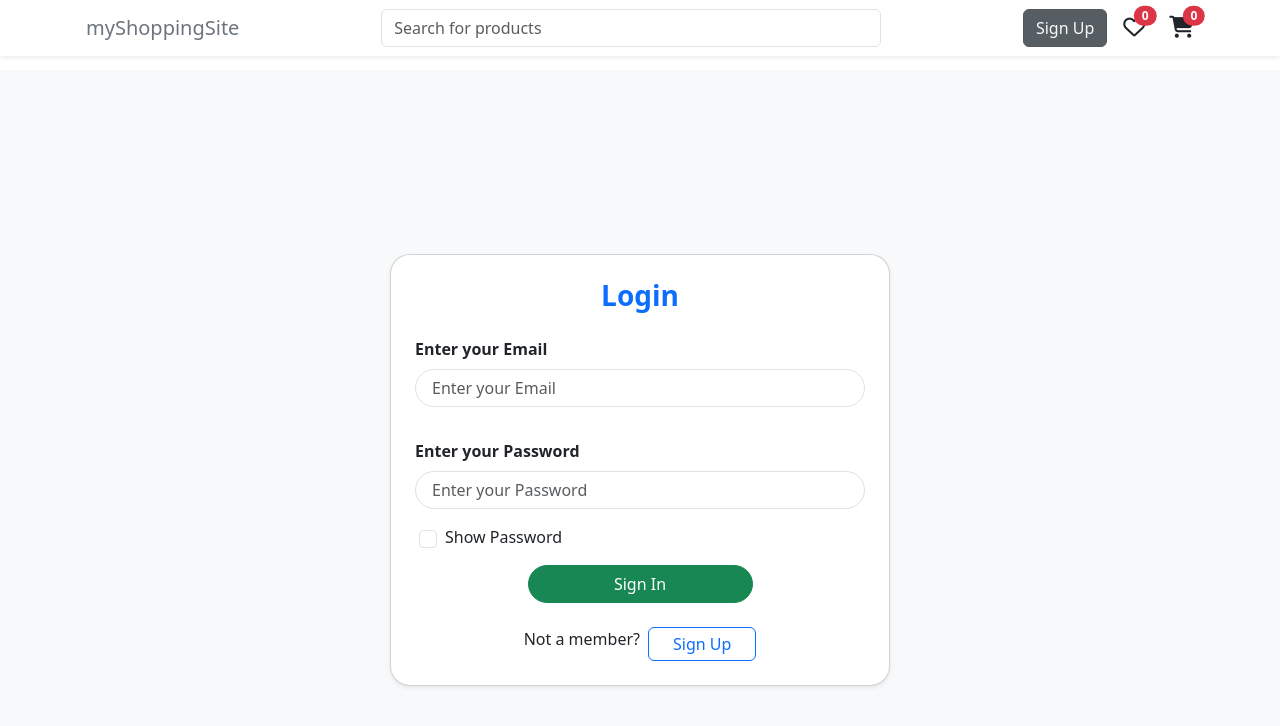
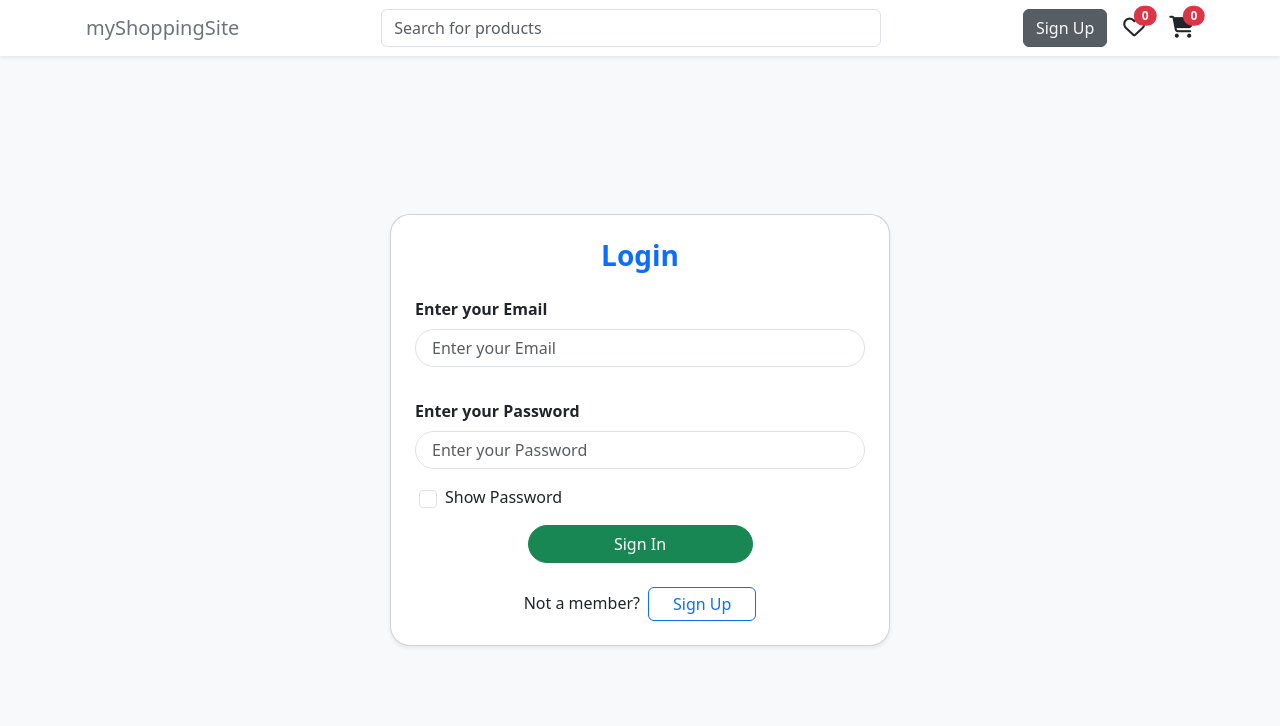
Before and after one commit to Jaytun-Kankotiya/eCommerce-Frontend, a React app: page /login in a window 1280 px wide. Shown: the top 726 px of the page. Built offline with nearby package versions, Linux system fonts and the light colour scheme; the HTML template or start-up script is replaced by a standard one.

Commit message:
Feat: Final Fix

```diff
--- a/src/contexts/ProductContext.jsx
+++ b/src/contexts/ProductContext.jsx
@@ -556,7 +556,7 @@ const ProductProvider = ({ children }) => {
                   [e.target.name]: e.target.value,
                 })
               }
-              placeholder="Email "
+              placeholder="Enter email (e.g., name@example.com)"
               className="form-control"
               style={{ height: "50px" }}
             />
@@ -724,13 +724,6 @@ const ProductProvider = ({ children }) => {
         console.log("Cart clear: ", cartData);
       }
     }
-    //  else {
-    //   toast.error(
-    //     isAddressValid
-    //       ? "Please add Delivery address to proceed."
-    //       : "Please select a payment method to proceed."
-    //   );
-    // }
   };
 
   const totalOrderValue =
@@ -765,13 +758,13 @@ const ProductProvider = ({ children }) => {
         toast.success("Added to cart");
 
         setCartData((prev) => {
-          const alreadyInCart = prev.some((item) => item._id === product._id);
+          const alreadyInCart = prev.some((item) => item.id === product.id);
           return alreadyInCart ? prev : [product, ...prev];
         });
-        navigate("/cart");
       } else {
         toast.error(response?.error || "Product is already in cart");
       }
+      navigate('/cart')
     } catch (error) {
       toast.error("Something went wrong while adding to cart");
     }
--- a/src/index.css
+++ b/src/index.css
@@ -24,6 +24,10 @@ body {
   min-width: 320px;
   min-height: 100vh;
   padding-top: 70px;
+}
+
+.profile-container {
+  margin-top: -40px;
 }
 
 h1 {
--- a/src/pages/Cart.jsx
+++ b/src/pages/Cart.jsx
@@ -118,7 +118,7 @@ const Cart = () => {
                               <img
                                 style={{
                                   objectFit: "cover",
-                                  maxHeight: "325px"
+                                  maxHeight: "325px",
                                 }}
                                 className="img-fluid w-100 h-100"
                                 src={item.imageLink}
@@ -244,7 +244,7 @@ const Cart = () => {
                   </div>
 
                   <div
-                    className="col-lg-5"
+                    className="col-lg-5 mb-4"
                   >
                     <div className="bg-white shadow-sm rounded p-4 sticky-top" style={{top: '100px'}}>
                       <h5>PRICE DETAILS</h5>
--- a/src/pages/Home.jsx
+++ b/src/pages/Home.jsx
@@ -40,7 +40,6 @@ const Home = () => {
           <div className="col-md-3">
             <Link
               to={`/productListing/Women`}
-              // onClick={() => setCategory('Women')}
               className="nav-link"
             >
               <img
@@ -56,7 +55,6 @@ const Home = () => {
           <div className="col-md-3">
             <Link
               to={`/productListing/Kids`}
-              // onClick={() => setCategory('Kids')}
               className="nav-link"
             >
               <img
@@ -72,7 +70,6 @@ const Home = () => {
           <div className="col-md-3">
             <Link
               to={`/productListing/Accessories`}
-              // onClick={() => setCategory('Accessories')}
               className="nav-link"
             >
               <img
--- a/src/pages/MyOrders.jsx
+++ b/src/pages/MyOrders.jsx
@@ -30,6 +30,7 @@ const MyOrders = () => {
         const result = await response.json();
         setOrderedList(result.data);
         setAddressData(false);
+        setLoading(false)
       } catch (error) {
         console.log("Error fetching orders data.");
         setLoading(false);
@@ -38,13 +39,16 @@ const MyOrders = () => {
     fetchOrders();
   }, []);
 
+if(loading) return <h5 className='mt-5 container py-5 text-center'>Loading...</h5>
+if(!orderedList) return <p className='container py-3'>Product Not Found.</p>
+
   return (
     <>
       <Header />
       <main className="py-2">
         <p className="fs-3 text-center py-2">My Orders</p>
         <div className="container">
-          {orderedList.length ? (
+          {orderedList.length > 0 ? (
             orderedList.map((order) => (
               <div className="card mb-4 shadow-sm rounded-4 px-3 px-md-4" key={order._id}>
                 <div className="card-header bg-white border-0 d-flex gap-4 justify-content-between flex-wrap px-2 px-md-4 py-3">
--- a/src/pages/ProductDetails.jsx
+++ b/src/pages/ProductDetails.jsx
@@ -30,7 +30,7 @@ const ProductDetails = () => {
   useEffect(() => {
     const fetchProduct = async () => {
       try {
-        const response = await fetch(`${import.meta.env.VITE_SERVER_URL}/productDetails/${productId}`)
+        const response = await fetch(`${import.meta.env.VITE_SERVER_URL}/product_details/${productId}`)
         const data = await response.json()
         setProduct(data)
         setLoading(false)
--- a/src/pages/UserProfile.jsx
+++ b/src/pages/UserProfile.jsx
@@ -124,7 +124,7 @@ const UserProfile = () => {
     <>
       <Header />
       <div
-        className="d-flex flex-column align-items-center justify-content-center"
+        className="d-flex flex-column align-items-center justify-content-center profile-container"
         style={{ minHeight: "100vh", background: "#f8f9fa" }}
       >
         {isLoggedIn ? (
@@ -262,12 +262,6 @@ const UserProfile = () => {
                     {showPassword ? "Hide Password" : "Show Password"}
                   </label>
                 </div>
-
-                {/* <label htmlFor="email" className='form-label fw-semibold'>Enter your Email</label>
-              <input id="email" name='email' type="email" value={formData.email} placeholder="Enter your Email" onChange={handleChange} className=" mb-2 form-control rounded-pill px-3" /><br/>
-
-              <label htmlFor="password" className='form-label fw-semibold'>Enter your Password</label>
-              <input id="password" name='password' type="password" value={formData.password} placeholder="Enter your Password" onChange={handleChange} className=" mb-3 form-control rounded-pill px-3" /><br/> */}
               </div>
 
               <div className="d-flex justify-content-center">
@@ -280,7 +274,7 @@ const UserProfile = () => {
               </div>
 
               <div className="text-center mt-4 d-flex justify-content-center gap-2">
-                <p className="mb-0">
+                <p className="mb-0 mt-1">
                   {formMode === "login" ? "Not a member?" : "Already a member?"}
                 </p>
                 <button
@@ -295,7 +289,6 @@ const UserProfile = () => {
                 </button>
               </div>
             </form>
-            {/* </div> */}
           </div>
         )}
       </div>
```
